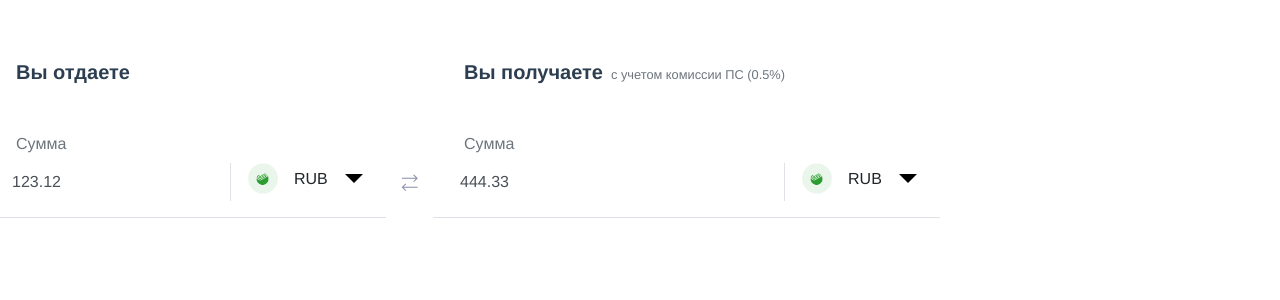
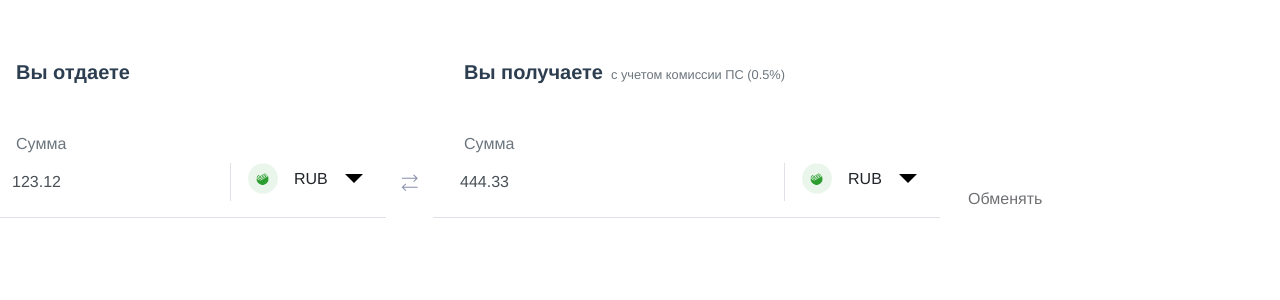
Before and after one commit to eich47/exchange, a Vue app in the folder app/app_exchange/: page / in a window 1280 px wide. Shown: the top 300 px of the page. Built offline with nearby package versions, Linux system fonts and the light colour scheme.

Commit message:
добавил кнопку "обменять" на форму

```diff
--- a/app/app_exchange/src/components/Calculator.vue
+++ b/app/app_exchange/src/components/Calculator.vue
@@ -35,6 +35,11 @@
             <div class="col-auto border-bottom pb-3 pl-0">
               <CalculatorSelect/>
             </div>
+            <div class="col-auto">
+              <CalculatorButtonExchange
+                :isDisabled="isDisabled"
+              />
+            </div>
 
           </div>
         </b-form>
@@ -47,9 +52,10 @@
 import CalculatorPart from './CalculatorPart'
 import CalculatorSelect from "./CalculatorSelect";
 import CalculatorSwap from "./CalculatorSwap";
+import CalculatorButtonExchange from "./CalculatorButtonExchange";
 export default {
   name: 'Calculator',
-  components: {CalculatorSwap, CalculatorSelect, CalculatorPart},
+  components: {CalculatorButtonExchange, CalculatorSwap, CalculatorSelect, CalculatorPart},
   computed: {
     options(){
       return [
@@ -64,6 +70,9 @@ export default {
     countIn(){
       return 444.33
     },
+    isDisabled(){
+      return false
+    },
   },
 }
 </script>
```
